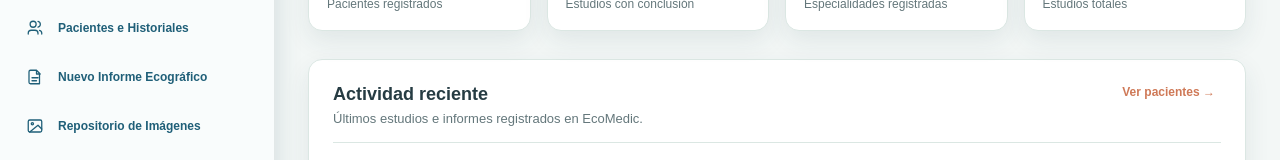
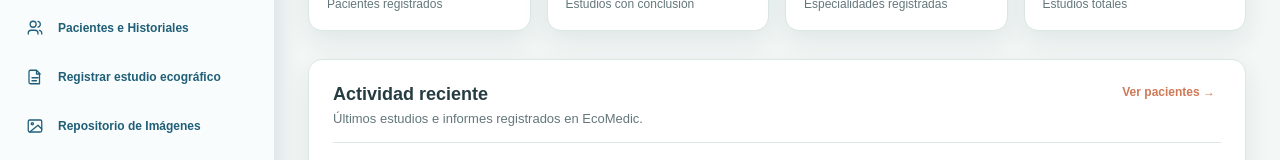
Before and after one commit to Emsof26/web-ecomedic, a React (Vite) app: page / in a window 1280 px wide. Shown: the part 214-374 px from the top of the page. Built offline with nearby package versions, Linux system fonts and the light colour scheme.

Commit message:
refactor: nombrar registro de estudio en navegacion

```diff
--- a/src/components/navigation/Navbar.tsx
+++ b/src/components/navigation/Navbar.tsx
@@ -102,7 +102,7 @@ function Navbar({ user, onLogout }: NavbarProps) {
       <nav className="navbar__navigation" aria-label="Navegación principal">
         <NavigationItem href="/" label="Inicio" active={isActive("/")} onNavigate={closeMenu}><HomeIcon /></NavigationItem>
         <NavigationItem href="/pacientes" label="Pacientes e Historiales" active={isActive("/pacientes")} onNavigate={closeMenu}><PatientsIcon /></NavigationItem>
-        {!isReceptionist && <NavigationItem href="/nuevo-informe" label="Nuevo Informe Ecográfico" active={isActive("/nuevo-informe")} onNavigate={closeMenu}><ReportIcon /></NavigationItem>}
+        {!isReceptionist && <NavigationItem href="/nuevo-informe" label="Registrar estudio ecográfico" active={isActive("/nuevo-informe")} onNavigate={closeMenu}><ReportIcon /></NavigationItem>}
         <NavigationItem href="/repositorio" label="Repositorio de Imágenes" active={isActive("/repositorio")} onNavigate={closeMenu}><ImageIcon /></NavigationItem>
         {isAdmin && <NavigationItem href="/configuracion" label="Configuración / Usuarios" active={isActive("/configuracion")} onNavigate={closeMenu}><SettingsIcon /></NavigationItem>}
       </nav>
```
